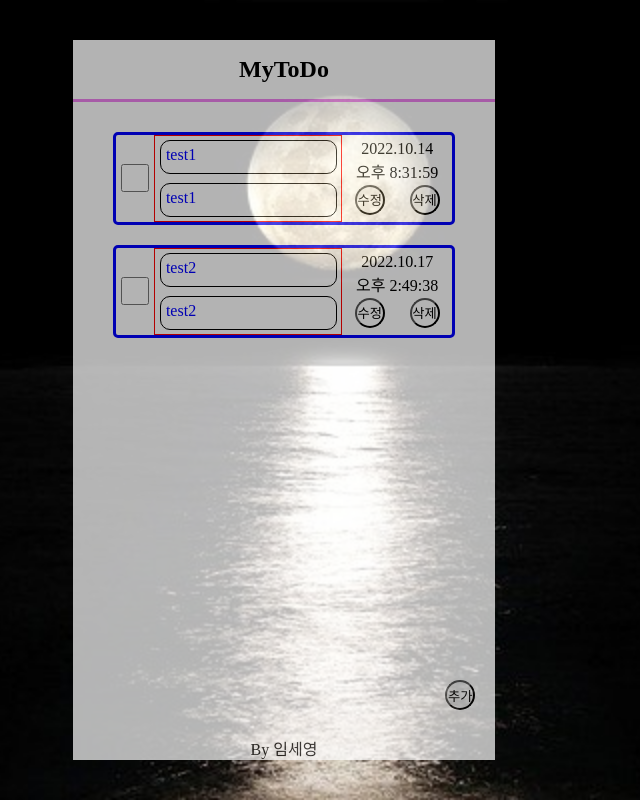
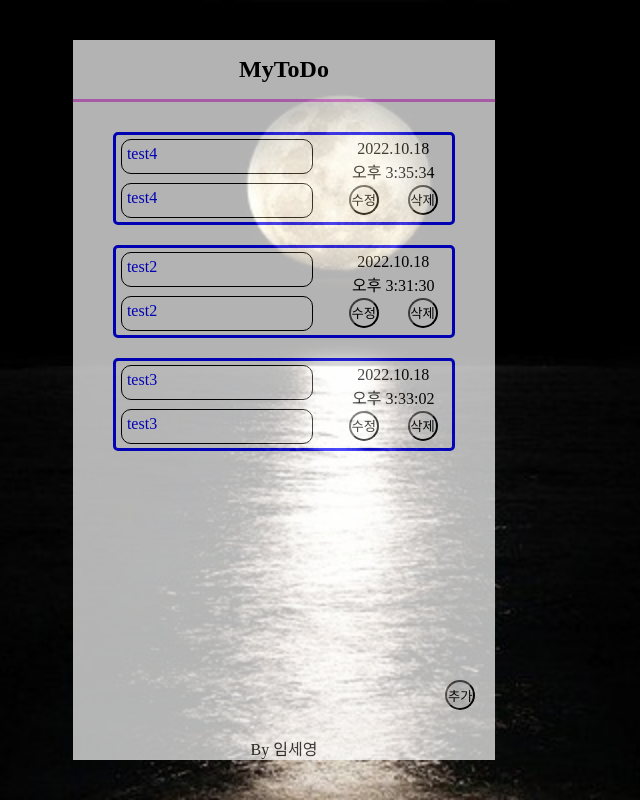
Before and after one commit to insidelamp/solo_todo, a React (Create React App) app: page / in a window 1280 px wide. Shown: the whole page, without its empty margins (356-996 px from the left). Built offline with nearby package versions, Linux system fonts and the light colour scheme; data requests are answered from the project's data file.

Commit message:
todo기능

```diff
--- a/fake-server/db.json
+++ b/fake-server/db.json
@@ -1,18 +1,25 @@
 {
   "memo": [
     {
-      "title": "test1",
-      "body": "test1",
-      "nowYear": "2022.10.14",
-      "nowDate": "오후 8:31:59",
+      "title": "test4",
+      "body": "test4",
+      "nowYear": "2022.10.18",
+      "nowDate": "오후 3:35:34",
       "id": 1
     },
     {
       "title": "test2",
       "body": "test2",
-      "nowYear": "2022.10.17",
-      "nowDate": "오후 2:49:38",
+      "nowYear": "2022.10.18",
+      "nowDate": "오후 3:31:30",
       "id": 2
+    },
+    {
+      "title": "test3",
+      "body": "test3",
+      "nowYear": "2022.10.18",
+      "nowDate": "오후 3:33:02",
+      "id": 3
     }
   ]
 }
--- a/src/App.js
+++ b/src/App.js
@@ -2,16 +2,12 @@ import { lazy, Suspense } from "react";
 import { BrowserRouter, Routes, Route } from "react-router-dom";
 
 const ToDoList = lazy(() => import("./pages/ToDoList"));
-const TodoLogin = lazy(() => import("./pages/TodoLogin"));
-const TodoSignup = lazy(() => import("./pages/TodoSignup"));
 function App() {
   return (
     <BrowserRouter>
       <Suspense fallback={<div>Loading....!</div>}>
         <Routes>
           <Route path="/" element={<ToDoList />} />
-          <Route path="/singup" element={<TodoSignup />} />
-          <Route path="/login" element={<TodoLogin />} />
         </Routes>
       </Suspense>
     </BrowserRouter>
--- a/src/components/ToDo.js
+++ b/src/components/ToDo.js
@@ -6,25 +6,12 @@ function ToDo({ datas, refetch }) {
   const [updataTitle, setUpdataTitle] = useState("");
   const [updataContent, setUpdataContent] = useState("");
   const [upId, setUpId] = useState("");
-  const [clickCheck, setClickCheck] = useState(false);
-  console.log(clickCheck);
-
-  const clickFunction = (checked, id) => {
-    let filterCheck = datas.filter((el) => el !== id);
-    console.log(filterCheck, id);
-    if (checked) {
-      setClickCheck(true);
-    } else {
-      setClickCheck(false);
-    }
-  };
 
   const updateToDo = () => {
     let now = new Date();
     let nowYear = now.getFullYear(); // 년
     let nowMonth = now.getMonth() + 1; // 월
     let nowDate = now.getDate(); // 월
-    // 수정 모달의 제출버튼에 먹일 함수
     let filterData = datas.filter((el) => el.id === upId);
     let fetchData = {
       id: filterData.id,
@@ -36,13 +23,11 @@ function ToDo({ datas, refetch }) {
     fetchPatch(`http://localhost:3001/memo/`, upId, fetchData);
   };
   const deleteToDo = (id) => {
-    // 제거 버튼에 먹일 함수
     fetchDelete("http://localhost:3001/memo/", id);
     refetch();
   };
 
   const updateModal = (id) => {
-    // 수정버튼에 먹일 함수
     setUpdataModal(!updataModal);
     setUpId(id);
     refetch();
@@ -53,24 +38,10 @@ function ToDo({ datas, refetch }) {
         <ToDoSpace onClick={updateModal}>
           {datas?.map((data) => (
             <ToDoSpaceContents key={data.id}>
-              <CheckInput
-                type="checkbox"
-                onChange={(e) => {
-                  clickFunction(e.target.checked, data.id);
-                }}
-              />
-              {clickCheck ? (
-                <ToDoSpaceContentOpen>
-                  <ToDoContentTitle>{data.title}</ToDoContentTitle>
-                  <ToDoContentBody>{data.body}</ToDoContentBody>
-                </ToDoSpaceContentOpen>
-              ) : (
-                <ToDoSpaceContentClose>
-                  <ToDoContentTitle>{data.title}</ToDoContentTitle>
-                  <ToDoContentBody>{data.body}</ToDoContentBody>
-                </ToDoSpaceContentClose>
-              )}
-
+              <ToDoSpaceContent>
+                <ToDoContentTitle>{data.title}</ToDoContentTitle>
+                <ToDoContentBody>{data.body}</ToDoContentBody>
+              </ToDoSpaceContent>
               <ToDoBtnSpace>
                 <ToDoDateSpace>{data.nowYear}</ToDoDateSpace>
                 <ToDoDateSpace>{data.nowDate}</ToDoDateSpace>
@@ -106,23 +77,10 @@ function ToDo({ datas, refetch }) {
         <ToDoSpace>
           {datas?.map((data) => (
             <ToDoSpaceContents key={data.id}>
-              <CheckInput
-                type="checkbox"
-                onChange={(e) => {
-                  clickFunction(e.target.checked, data.id);
-                }}
-              />
-              {clickCheck ? (
-                <ToDoSpaceContentOpen>
-                  <ToDoContentTitle>{data.title}</ToDoContentTitle>
-                  <ToDoContentBody>{data.body}</ToDoContentBody>
-                </ToDoSpaceContentOpen>
-              ) : (
-                <ToDoSpaceContentClose>
-                  <ToDoContentTitle>{data.title}</ToDoContentTitle>
-                  <ToDoContentBody>{data.body}</ToDoContentBody>
-                </ToDoSpaceContentClose>
-              )}
+              <ToDoSpaceContent>
+                <ToDoContentTitle>{data.title}</ToDoContentTitle>
+                <ToDoContentBody>{data.body}</ToDoContentBody>
+              </ToDoSpaceContent>
               <ToDoBtnSpace>
                 <ToDoDateSpace>{data.nowYear}</ToDoDateSpace>
                 <ToDoDateSpace>{data.nowDate}</ToDoDateSpace>
@@ -148,23 +106,14 @@ const ToDoSpace = styled.div`
   align-items: center;
   overflow-y: scroll;
 `;
-/* color: ${scrollYY > 100 ? "blue" : "red"}; */
-const ToDoSpaceContentOpen = styled.div`
+const ToDoSpaceContent = styled.div`
   width: 60%;
   height: 100%;
   display: flex;
   flex-direction: column;
   justify-content: space-around;
-  border: 1px solid blue;
 `;
-const ToDoSpaceContentClose = styled.div`
-  width: 60%;
-  height: 100%;
-  display: flex;
-  flex-direction: column;
-  justify-content: space-around;
-  border: 1px solid red;
-`;
+
 const ToDoSpaceContents = styled.div`
   border: 3px solid blue;
   border-radius: 5px;
@@ -173,11 +122,6 @@ const ToDoSpaceContents = styled.div`
   display: flex;
   justify-content: space-between;
   align-items: center;
-`;
-const CheckInput = styled.input`
-  width: 30px;
-  height: 30px;
-  margin: 0px 5px;
 `;
 
 const ToDoContentTitle = styled.div`
--- a/src/pages/TodoLogin.js
+++ /dev/null
@@ -1,7 +0,0 @@
-import React from "react";
-
-function TodoLogin() {
-  return <div>TodoLogin</div>;
-}
-
-export default TodoLogin;
--- a/src/pages/TodoSignup.js
+++ /dev/null
@@ -1,7 +0,0 @@
-import React from "react";
-
-function TodoSingup() {
-  return <div>TodoSingup</div>;
-}
-
-export default TodoSingup;
```
